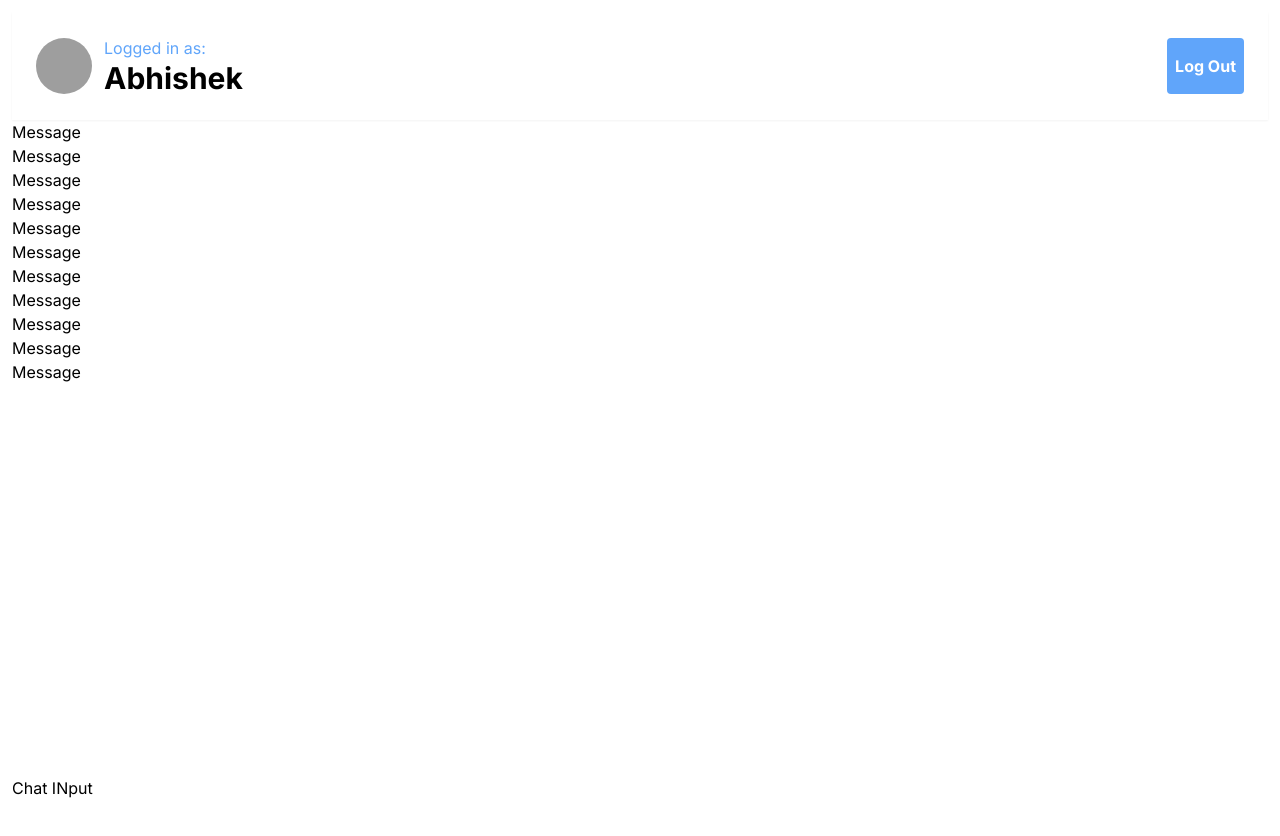
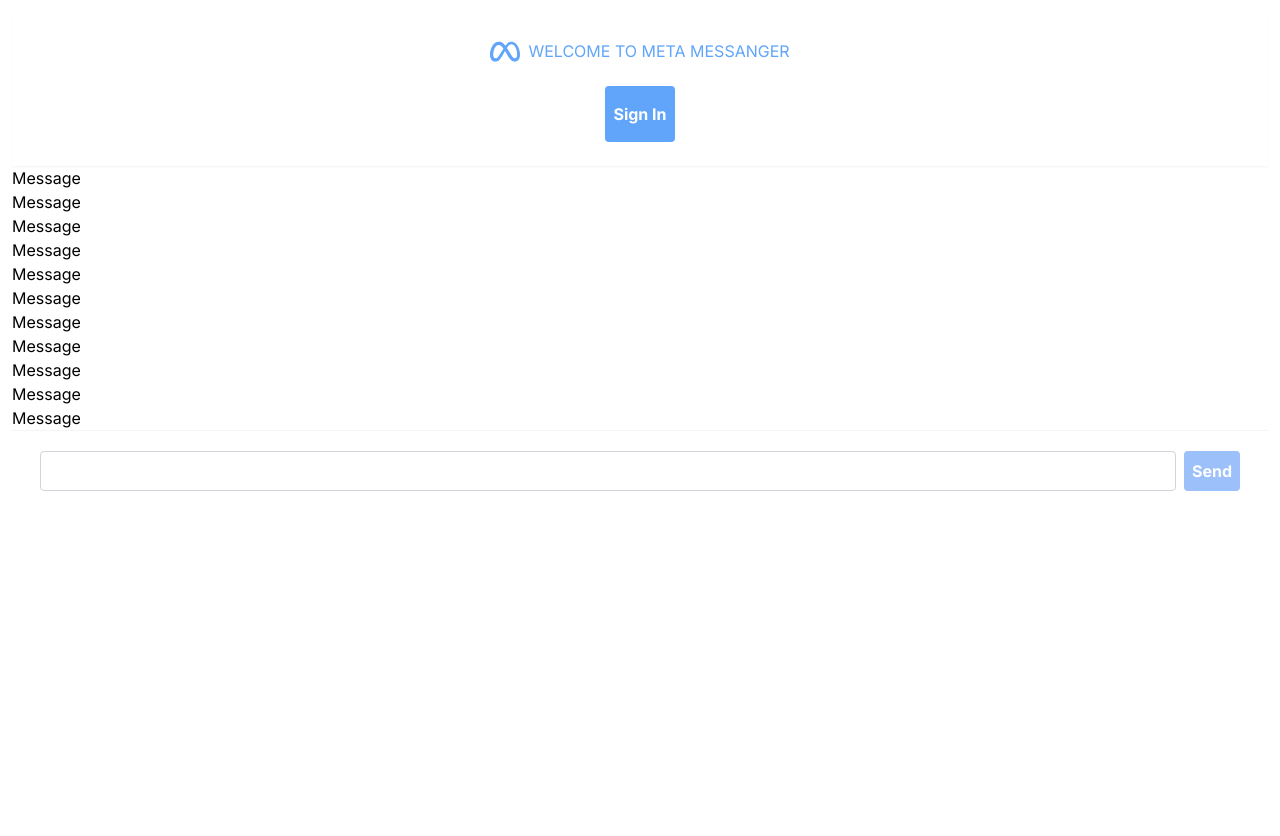
Before and after one commit to kunwarabhi7/meta, a Next.js app: page / in a window 1280 px wide. Shown: the top 836 px of the page. After the commit the page ends 800 px from the top, so only its background shows below. Built offline with nearby package versions, Linux system fonts and the light colour scheme; grey boxes are pictures that could not be loaded.

Commit message:
message ui complete

```diff
--- a/src/app/components/ChatInput.tsx
+++ b/src/app/components/ChatInput.tsx
@@ -1,11 +1,25 @@
-import React from 'react'
+'use client'
+
+import { FormEvent, useState } from "react"
 
 type Props = {}
 
 const ChatInput = (props: Props) => {
+  const [input , setInput] = useState('')
+  const formSubmitHandler = (e:FormEvent<HTMLFormElement>) => {
+e.preventDefault()
+if(!input) return;
+const chatMessage = input;
+setInput('')
+console.log(chatMessage)
+console.log(input)
+
+}
   return (
-
-       <div className='sticky bottom-0 z-50 bg-white'>Chat INput</div>
+<form onSubmit={formSubmitHandler} className='sticky bottom-0 z-50 flex w-full px-7 py-5 space-x-2 border-t border-gray-100'>
+  <input value={input} onChange={e=>setInput(e.target.value)} type='text' className='flex-1  rounded border border-gray-300 focus:ring-2 focus:outline-none disabled:opacity-50 disabled:cursor-not-allowed focus:border-blue-500 focus:ring-blue-500 focus:border-transparent'/>
+  <button disabled={!input} type='submit' className='text-white bg-blue-500 hover:bg-blue-700 font-bold  p-2 rounded disabled:opacity-50 disabled:cursor-not-allowed' >Send</button>
+</form>
   )
 }
 
--- a/src/app/components/Header.tsx
+++ b/src/app/components/Header.tsx
@@ -6,7 +6,7 @@
 type Props = {}
 
 const Header = (props: Props) => {
-    const session = true;
+    const session = false;
 
     if( session){
         return(
@@ -34,7 +34,7 @@
 
     <div className='flex items-center space-x-2 '>
         <BsMeta className='text-blue-400' size={30} />
-        <p className='uppercase text-blue-400'>Welcome to beta Messanger</p>
+        <p className='uppercase text-blue-400'>Welcome to Meta Messanger</p>
     </div>
     <Link href='/auth/signin' className='text-white bg-blue-400 hover:bg-blue-700 font-bold  px-2 py-4 rounded'>Sign In</Link>
     </div>
--- a/src/app/components/Message.tsx
+++ b/src/app/components/Message.tsx
@@ -4,7 +4,7 @@
 
 const Message = (props: Props) => {
   return (
-    <div className="h-screen">
+    <div className="">
       <h1>Message</h1>
       <h1>Message</h1>
       <h1>Message</h1>
```
